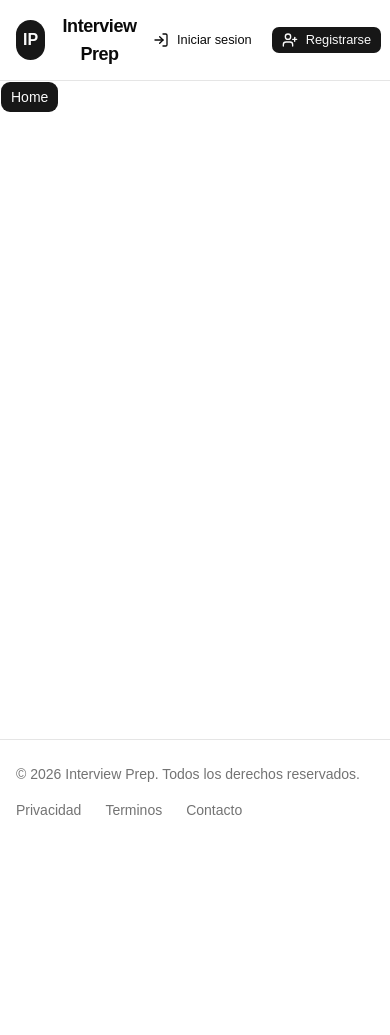
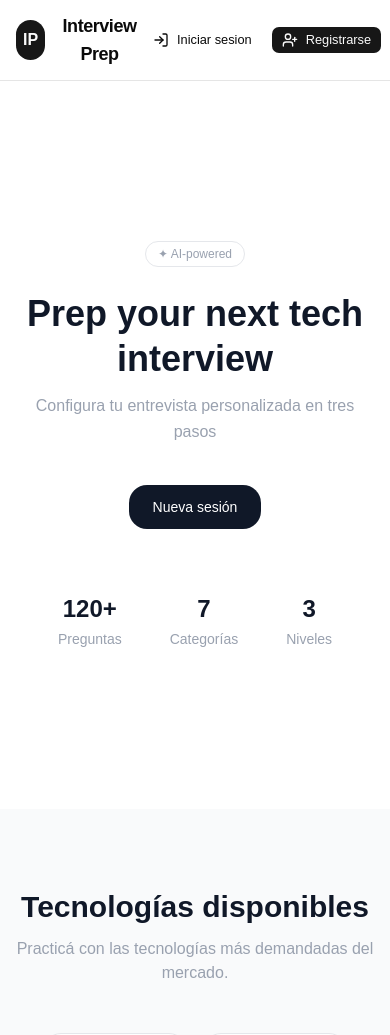
Before and after one commit to albertsp/interview-prep-app, a Next.js app in the folder frontend/: page / in a window 390 px wide. Shown: the top 1035 px of the page. Before the commit the page ends 844 px from the top, so only its background shows below. Built offline with nearby package versions, Linux system fonts and the light colour scheme.

Commit message:
diseño basico homepage

```diff
--- a/frontend/app/(app)/page.jsx
+++ b/frontend/app/(app)/page.jsx
@@ -1,7 +1,21 @@
 "use client";
 
 import { Button } from "@/components/ui/button";
+import CTA from "components/cta";
+import Features from "components/features";
+import Hero from "components/hero";
+import HowItWorks from "components/howitworks";
+import Techs from "components/techs";
 
 export default function HomePage() {
-  return <Button>Home</Button>;
+  return (
+    <div className="flex min-h-screen flex-col bg-background">
+      <Hero />
+      <Techs />
+      <HowItWorks />
+      <Features />
+      <CTA/>
+    </div>
+
+  )
 }
--- /dev/null
+++ b/frontend/components/cta.jsx
@@ -0,0 +1,28 @@
+import Link from "next/link";
+import { useRouter} from "next/navigation"
+
+export default function CTA() {
+
+    const router = useRouter()
+
+    return (
+    <section className="w-full px-6 py-24 bg-white flex flex-col items-center text-center">
+
+      <h2 className="text-3xl font-bold text-gray-900 mb-3 max-w-sm">
+        ¿Listo para tu próxima entrevista?
+      </h2>
+
+      <p className="text-gray-400 text-base max-w-xs mb-10 leading-relaxed">
+        Configurá tu sesión en segundos y empezá a practicar ahora.
+      </p>
+
+      <button
+        onClick={() => router.push("/register")}
+        className="px-8 py-3 rounded-2xl bg-gray-900 text-white text-sm font-medium hover:bg-gray-700 transition-colors"
+      >
+        Nueva sesión
+      </button>
+
+    </section>
+  );
+}
--- /dev/null
+++ b/frontend/components/features.jsx
@@ -0,0 +1,52 @@
+const FEATURES = [
+  {
+    icon: "👤",
+    title: "Tu cuenta, tu progreso",
+    description: "Registrate e iniciá sesión para tener todo tu historial guardado y acceder desde cualquier dispositivo.",
+  },
+  {
+    icon: "⚡",
+    title: "Examen de 5 preguntas",
+    description: "Generá un mini examen personalizado según tu rol, tecnología y nivel. La IA arma las preguntas por vos.",
+  },
+  {
+    icon: "🃏",
+    title: "Cards con Q&A",
+    description: "Cada pregunta viene con su respuesta explicada en una card. Ideal para repasar a tu ritmo.",
+  },
+  {
+    icon: "🗂️",
+    title: "Historial guardado",
+    description: "Todas tus cards quedan guardadas en tu cuenta. Volvé a practicar cuando quieras.",
+  },
+];
+
+export default function Features() {
+  return (
+    <section className="w-full px-6 py-20 bg-white">
+
+      <div className="text-center mb-12">
+        <h2 className="text-3xl font-bold text-gray-900 mb-3">
+          Todo lo que necesitás para prepararte
+        </h2>
+        <p className="text-gray-400 text-base max-w-sm mx-auto">
+          Una herramienta completa, simple y potenciada por IA.
+        </p>
+      </div>
+
+      <div className="grid grid-cols-1 sm:grid-cols-2 gap-4 max-w-2xl mx-auto">
+        {FEATURES.map(({ icon, title, description }) => (
+          <div
+            key={title}
+            className="rounded-2xl border border-gray-200 p-6 flex flex-col gap-3 hover:border-gray-300 transition-colors"
+          >
+            <span className="text-2xl">{icon}</span>
+            <h3 className="text-base font-bold text-gray-900">{title}</h3>
+            <p className="text-sm text-gray-400 leading-relaxed">{description}</p>
+          </div>
+        ))}
+      </div>
+
+    </section>
+  );
+}
--- /dev/null
+++ b/frontend/components/hero.jsx
@@ -0,0 +1,53 @@
+
+import Link from "next/link";
+import { useRouter} from "next/navigation"
+
+const STATS = [
+  { value: "120+", label: "Preguntas" },
+  { value: "7", label: "Categorías" },
+  { value: "3", label: "Niveles" },
+];
+
+export default function Hero() {
+
+  const router = useRouter()
+
+  return (
+    <section className="flex flex-col items-center justify-center px-6 py-40 text-center bg-white">
+
+        <span className="inline-block mb-6 px-3 py-1 rounded-full border border-gray-200 text-gray-400 text-xs">
+            ✦ AI-powered
+        </span>
+
+      <h1 className="text-4xl sm:text-5xl font-bold text-gray-900 leading-tight mb-3 max-w-lg">
+        Prep your next tech interview
+      </h1>
+
+      <p className="text-gray-400 text-base max-w-sm mb-10 leading-relaxed">
+        Configura tu entrevista personalizada en tres pasos
+      </p>
+
+
+      <div className="flex flex-wrap gap-3 justify-center mb-16">
+
+        <button
+          onClick={() => router.push("/register")}
+          className="px-6 py-3 rounded-2xl bg-gray-900 text-white text-sm font-medium hover:bg-gray-700 transition-colors"
+        >
+          Nueva sesión
+        </button>
+      </div>
+
+
+      <div className="flex gap-12 justify-center">
+        {STATS.map(({ value, label }) => (
+          <div key={label} className="flex flex-col items-center gap-1">
+            <span className="text-2xl font-bold text-gray-900">{value}</span>
+            <span className="text-sm text-gray-400">{label}</span>
+          </div>
+        ))}
+      </div>
+
+    </section>
+  );
+}
--- /dev/null
+++ b/frontend/components/howitworks.jsx
@@ -0,0 +1,64 @@
+const STEPS = [
+  {
+    number: "1",
+    title: "Configurá tu sesión",
+    description: "Elegí tu rol, la tecnología que querés practicar y tu nivel de experiencia.",
+  },
+  {
+    number: "2",
+    title: "La IA genera tu examen",
+    description: "En segundos tenés 5 preguntas personalizadas listas para responder.",
+  },
+  {
+    number: "3",
+    title: "Practicá con las cards",
+    description: "Revisá cada pregunta con su respuesta explicada y guardadas en tu historial.",
+  },
+];
+
+export default function HowItWorks() {
+  return (
+    <section className="w-full px-6 py-20 bg-gray-50">
+
+      <div className="text-center mb-12">
+        <h2 className="text-3xl font-bold text-gray-900 mb-3">
+          Cómo funciona
+        </h2>
+        <p className="text-gray-400 text-base max-w-sm mx-auto">
+          Tres pasos para prepararte para tu próxima entrevista.
+        </p>
+      </div>
+
+      {/* Steps */}
+      <div className="flex flex-col sm:flex-row items-start justify-center gap-8 max-w-2xl mx-auto">
+        {STEPS.map(({ number, title, description }, index) => (
+          <div key={number} className="flex flex-col items-center text-center gap-4 flex-1">
+
+            {/* Number + connector */}
+            <div className="flex items-center w-full justify-center gap-2">
+              {/* Left line */}
+              {index !== 0 && (
+                <div className="hidden sm:block flex-1 h-px bg-gray-200" />
+              )}
+              <div className="w-10 h-10 rounded-full border-2 border-gray-900 bg-white flex items-center justify-center text-sm font-bold text-gray-900 shrink-0">
+                {number}
+              </div>
+              {/* Right line */}
+              {index !== STEPS.length - 1 && (
+                <div className="hidden sm:block flex-1 h-px bg-gray-200" />
+              )}
+            </div>
+
+            {/* Text */}
+            <div className="flex flex-col gap-1">
+              <h3 className="text-base font-bold text-gray-900">{title}</h3>
+              <p className="text-sm text-gray-400 leading-relaxed">{description}</p>
+            </div>
+
+          </div>
+        ))}
+      </div>
+
+    </section>
+  );
+}
--- /dev/null
+++ b/frontend/components/techs.jsx
@@ -0,0 +1,37 @@
+const TECHS = [
+  { name: "HTML", icon: "🌐" },
+  { name: "CSS", icon: "🎨" },
+  { name: "JavaScript", icon: "⚡" },
+  { name: "React", icon: "⚛️" },
+  { name: "Python", icon: "🐍" },
+  { name: "SQL", icon: "🗄️" },
+];
+
+export default function Techs() {
+  return (
+    <section className="w-full py-20 bg-gray-50">
+
+       <div className="text-center mb-12">
+        <h2 className="text-3xl font-bold text-gray-900 mb-3">
+          Tecnologías disponibles
+        </h2>
+        <p className="text-gray-400 text-base max-w-sm mx-auto">
+          Practicá con las tecnologías más demandadas del mercado.
+        </p>
+      </div>
+
+      <div className="flex flex-wrap justify-center gap-4">
+        {TECHS.map(({ name, icon }) => (
+          <div
+            key={name}
+            className="flex flex-col items-center justify-center gap-3 py-8 w-36 rounded-2xl border border-gray-200 bg-white hover:border-gray-300 transition-colors"
+          >
+            <span className="text-4xl">{icon}</span>
+            <span className="text-sm font-bold text-gray-900">{name}</span>
+          </div>
+        ))}
+      </div>
+
+    </section>
+  );
+}
```
Also changed, not shown: 1 other file (tests, documents, lock files or other folders).
